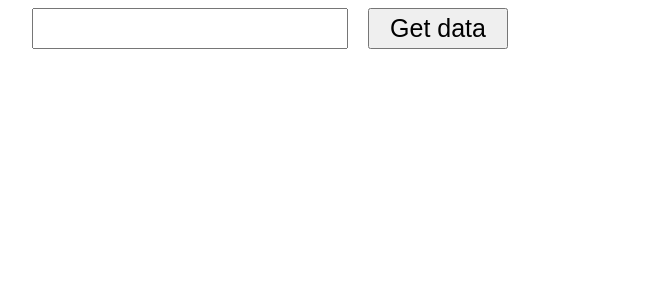
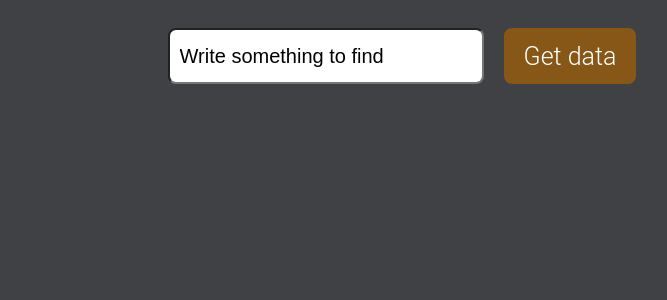
Before and after one commit to polishchuk37a/form_Angular_with_http_request, an Angular app: page / in a window 1280 px wide. Shown: the top 300 px of the page, without its empty margins (238-905 px from the left). Built offline with nearby package versions, Linux system fonts and the light colour scheme.

Commit message:
made reactive form

```diff
--- a/src/app/app.module.ts
+++ b/src/app/app.module.ts
@@ -5,6 +5,7 @@ import { AppRoutingModule } from './app-routing.module';
 import { AppComponent } from './app.component';
 import { MyFormComponent } from './my-form/my-form.component';
 import {HttpClientModule} from "@angular/common/http";
+import {FormsModule, ReactiveFormsModule} from "@angular/forms";
 
 @NgModule({
   declarations: [
@@ -15,6 +16,8 @@ import {HttpClientModule} from "@angular/common/http";
     BrowserModule,
     AppRoutingModule,
     HttpClientModule,
+    FormsModule,
+    ReactiveFormsModule
   ],
   providers: [],
   bootstrap: [AppComponent]
--- a/src/app/my-form/my-form.component.html
+++ b/src/app/my-form/my-form.component.html
@@ -1,4 +1,17 @@
-<form class="form">
-    <input #text class="input" type="text">
-    <button type="button" class="btn" (click)="getInfo(text.value)">Get data</button>
+<form class="form" [formGroup]="form">
+    <div class="get_info-container">
+        <input placeholder="Write something to find" class="input" type="text" formControlName="userInputText">
+        <button type="button" class="btn">Get data</button>
+    </div>
+
+    <div class="cards-container">
+        <div class="card" *ngFor="let cards of dataJson">
+            <div class="info_text">
+                <h1>Title: {{cards.title}}</h1>
+                <h1>Country: {{cards.country}}</h1>
+                <h1>Year: {{cards.start_year}}</h1>
+            </div>
+        </div>
+    </div>
+
 </form>
--- a/src/app/my-form/my-form.component.scss
+++ b/src/app/my-form/my-form.component.scss
@@ -1,18 +1,72 @@
 .form{
-  width: 1000px;
+  width: 1200px;
+  margin: 0 auto;
+  justify-content: center;
+}
+
+.get_info-container{
+  width: 1200px;
+  margin: 0 auto;
   display: flex;
   justify-content: center;
+  padding-top: 20px;
 }
 
 .input{
   padding-left: 10px;
   width: 300px;
-  height: 35px;
+  height: 50px;
+  border-radius: 8px;
+  outline: none;
+  font-size: 20px;
+}
+
+::placeholder{
+  color: black;
+  font-size: 20px;
 }
 
 .btn{
+  font-family: "Roboto Light", sans-serif;
+  border-radius: 8px;
+  border: none;
+  outline: none;
   margin-left: 20px;
   font-size: 25px;
   padding-left: 20px;
   padding-right: 20px;
+  background: #875717;
+  color: white;
 }
+
+.btn:hover{
+  background: #7a5602;
+  cursor: pointer;
+}
+
+.cards-container{
+  width: 1200px;
+  margin: 0 auto;
+  justify-content: center;
+  display: flex;
+  flex-wrap: wrap;
+  padding-top: 20px;
+}
+
+.card{
+  font-family: "Roboto Light", sans-serif;
+  font-size: 10px;
+  width: 200px;
+  height: 210px;
+  box-shadow: 0 0 10px rgba(0,0,0,0.5);
+  margin-left: 20px;
+  margin-top: 20px;
+  border-radius: 8px;
+  background: #78737a;
+  color: white;
+}
+
+.info_text{
+  padding-left: 10px;
+  padding-top: 10px;
+}
--- a/src/app/my-form/my-form.component.ts
+++ b/src/app/my-form/my-form.component.ts
@@ -1,8 +1,8 @@
 import { Component, OnInit } from '@angular/core';
 import {ServiceService} from "../service.service";
-import {pipe} from "rxjs";
 import {tap} from "rxjs/operators";
 import {Data} from "../data";
+import {FormBuilder, FormControl, FormGroup} from "@angular/forms";
 
 @Component({
   selector: 'app-my-form',
@@ -11,20 +11,40 @@ import {Data} from "../data";
 })
 export class MyFormComponent implements OnInit {
 
+  form: FormGroup;
   dataJson: Data[] = [];
 
-  constructor(private readonly httpService: ServiceService) { }
+  constructor(private readonly httpService: ServiceService, private formBuilder: FormBuilder) {
+    this.form = this.formBuilder.group({
+      userInputText: new FormControl('')
+    })
+  }
+
+  //searching data with the written word in input from http request
+  // getInfo(writtenWord: string) {
+  //   this.httpService.getData(writtenWord)
+  //     .pipe(
+  //       tap(item => {
+  //         this.dataJson = item.items
+  //       })
+  //     ).subscribe()
+  // }
 
   ngOnInit(): void {
+    this.form.get("userInputText")?.valueChanges.subscribe(selectedValue =>{
+      this.httpService.getData(selectedValue)
+        .pipe(
+          tap(item => {
+            this.dataJson = item.items
+          })
+        ).subscribe()
+
+      console.log(this.form.get("userInputText")?.value)
+    })
   }
 
-  getInfo(writtenWord: string) {
-    this.httpService.getData(writtenWord)
-      .pipe(
-        tap(item => {
-          this.dataJson = item.items
-          console.log(this.dataJson)
-        })
-      ).subscribe()
+  get f(){
+    return this.form.controls;
   }
+
 }
--- a/src/styles.scss
+++ b/src/styles.scss
@@ -1 +1,3 @@
-/* You can add global styles to this file, and also import other style files */
+body{
+  background: #404145;
+}
```
